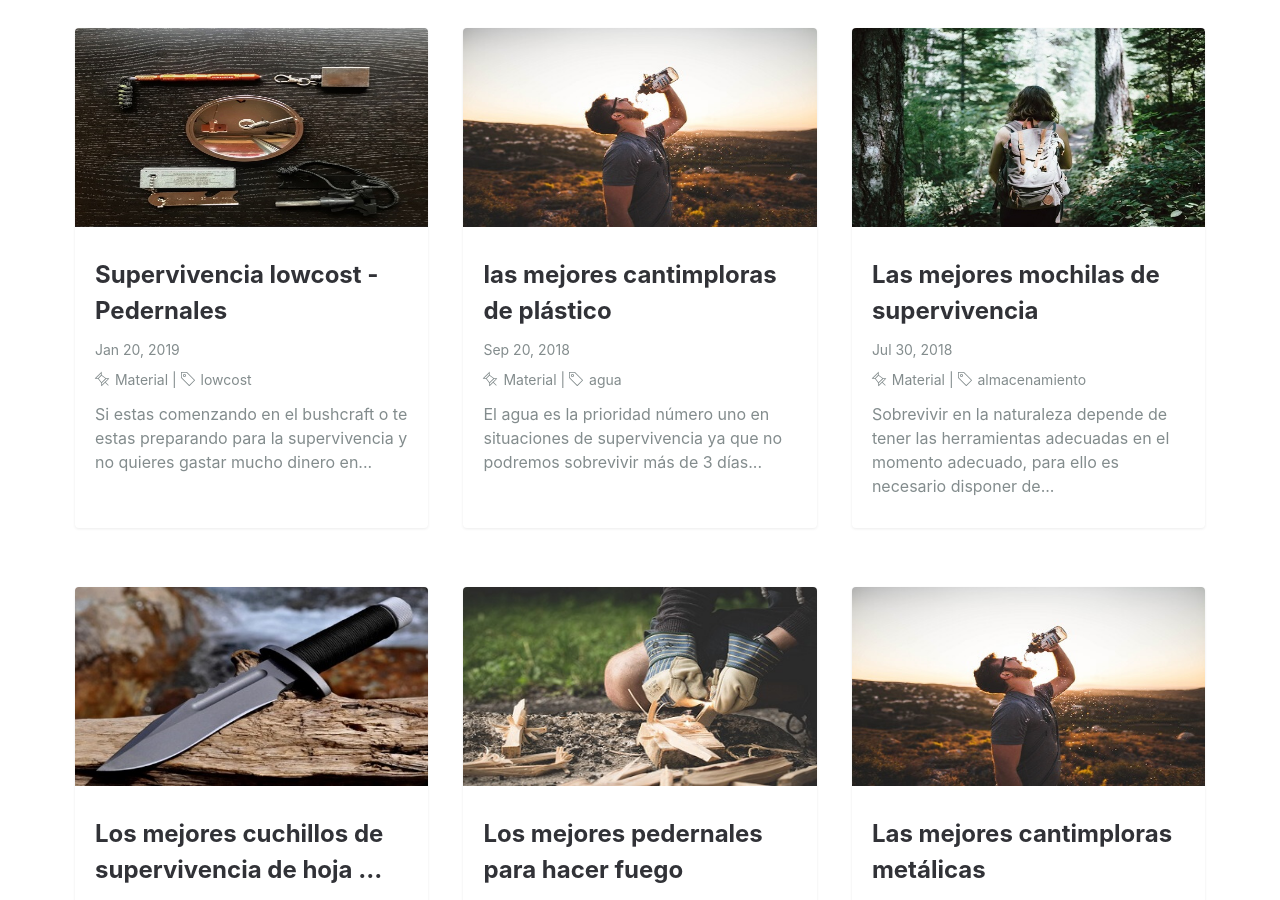
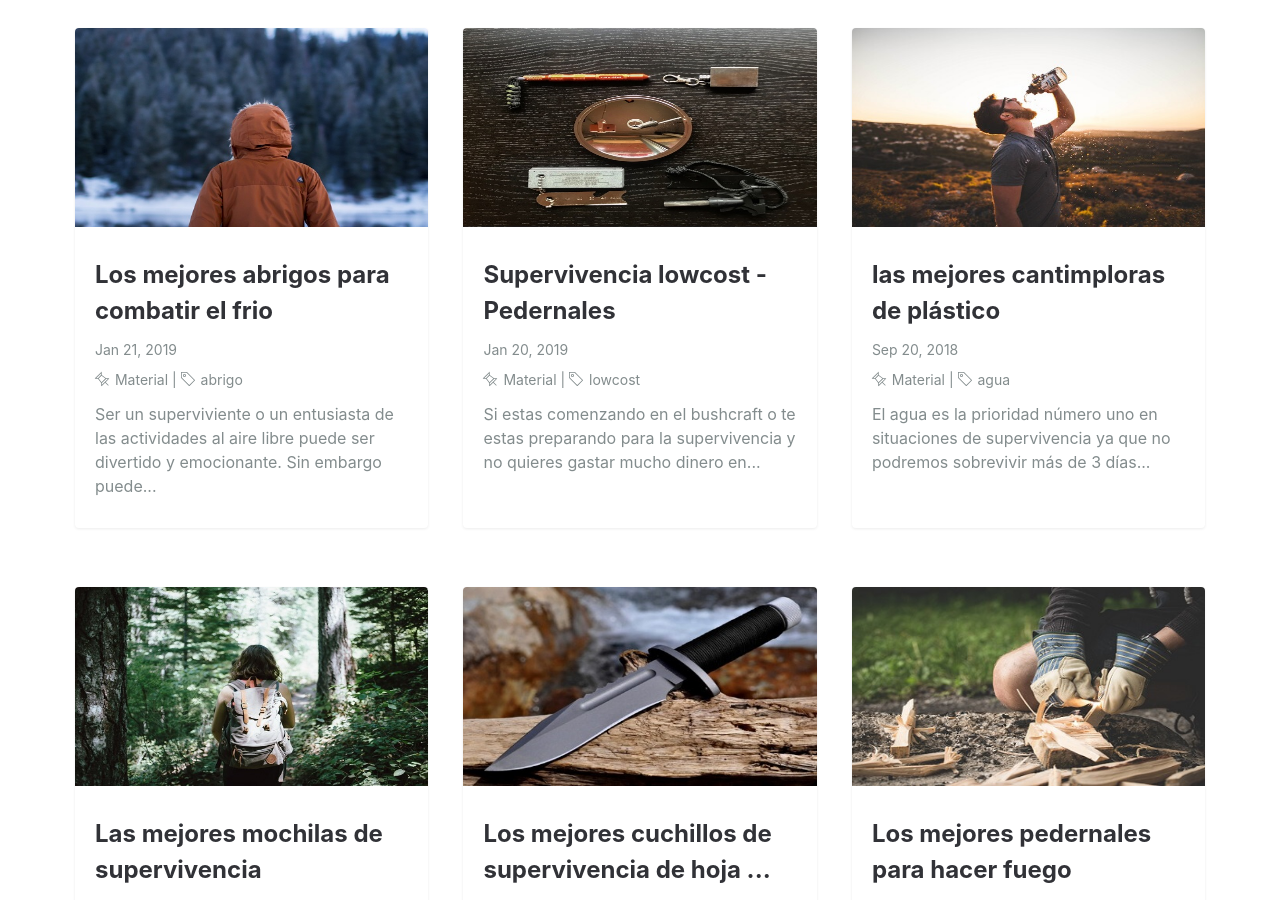
Before and after one commit to todosp/tdps, a Jekyll site: the page built from categories/material.html, in a window 1280 px wide and 900 px high, scrolled down 312 px. Built offline with Jekyll 4.4.1, drawn with Linux system fonts in a browser that asks for light colours; some of the changed lines change nothing that is shown.

Commit message:
post jackets

```diff
--- /dev/null
+++ b/_posts/2019-01-21-los-mejores-abrigos-para-el.frio.md
@@ -0,0 +1,145 @@
+---
+layout: post
+title: Los mejores abrigos para combatir el frio
+featured-img: chaquetas
+summary: Ser un superviviente o un entusiasta de las actividades al aire libre puede ser divertido y emocionante. Sin embargo puede ser frustrante si llevas el equipamento necesario. Por ello una chaqueta de supervivencia es un elemento imprescindible para mantenernos aislados y secos con tiempo desfavorable.
+categories: Material
+tags: abrigo
+comments: true
+---
+
+
+<p>Ser un superviviente o un entusiasta del bushcraft puede ser divertido y excitante. Pero también puede ser frustrante, y a veces, puedes ponerte en riesgo. Afortunadamente ,siempre que vayas equipado y tengas las destrezas necesarias, podrás con todo. Uno de los elementos que no pueden faltar es una buena chaqueta de supervivencia, que te mantenga caliente durante el frio invernal.</p>
+
+<p>Cuando llevas puesta la chaqueta correcta, te sentirás más cómodo y seguro. Incluso en temperaturas bajo cero un buen abrigo te permitirá superar cualquier obstaculo o tarea que necesites realizar.</p>
+
+<p>Si estas buscando un nuevo abrigo y no sabes cual comprar, este post te echará una mano en esa tarea. Te traemos algunos de los mejores productos que te permitirán ir cómodo con mal tiempo y así disfrutar de tus escapadas en la naturaleza.</p>
+
+<h1>¿Por que necesito una chaqueta de supervivencia?</h1>
+
+<p>Para sobrevivir al aire libre. Esta es la razón principal que necesitas para invertir en una buena chaqueta de supervivencia. Si piensas que cualquier abrigo es suficiente, estas equivocado. Tu chaqueta del día a día puede protegerte del frio, pero eso no es lo único que necesitas.</p>
+
+<p>Necesitas un chaquetón de supervivencia para hacer frente a las inclemencias e incertidumbre del aire libre. No solo estar aislado, sino también impermeabilizado para mantenerte seco. Tener costuras selladas y de alta calidad para que el agua no penetre en el interior. Sin embargo, a pesar de todos los elementos de protección tiene que ser liviano para mayor comodidad</p>
+
+<h1>¿Cuales son los tipos de abrigos de supervivencia?</h1>
+
+<p>Para decir cual comprar, necesitas estar familiarizado con los diferentes tipos disponibles y decidir cual es que mas se adecua a tus necesidades y preferencias:</p>
+
+<ul>
+  <li>chaqueta cortavientos: Esta chaqueta es la primera línea de defensa contra la nieve, lluvia y viento. Es versátil porque es delgada y ligera. No tiene aislamiento, por lo que no es efectiva si te encuentras en lugares extremadamente fríos. Suelen estar hechas de materiales sintéticos</li>
+  <li>Chaquetón blando: Este es quizás el abrigo más común de todos. Tiene un suave y flexible cuerpo y ofrece protección del viento y del tiempo extremo. También te mantiene seco y cómodo incluso cuando el exterior esta mojado. Es elástico, lo cual es genial si tienes que moverte mucho, como en una caminata.</li>
+  <li>Chaquetón aislante: Si esperas encontrarte con un frío extremo en tus aventuras, esta es tu mejor opción. La mayoría de las veces, contienen un relleno de plumón o de materiales sintéticos, que harán la chaqueta lo suficientemente gruesa para combatir el frío y asegurarse de que no penetre.</li>
+  <li>Chaquetón de lana: Muchas chaquetas están hechas de poliester con propiedades similares a la lana. Son una buena opción cuando hace frío pero no demasiado.</li>
+</ul>
+
+<h1>Como elegir el mejor abrigo</h1>
+
+<p>Anteriormente hemos listado algunas de las mejores opciones que puedes tener ene cuenta, a continuación listamos algunos de los factores mas importantes a considerar para reducir las opciones:</p>
+
+<ul>
+  <li>Tiempo: Piensa en donde usaras el abrigo. ¿Es un lugar con lluvias o nevadas fuertes? ¿Es un lugar frio pero sin lluvia? Una vez que sepas más sobre el tiempo será mas fácil decidir que chaqueta de supervivencia elegir.</li>
+  <li>Materiales: Presta atención a los materiales usados para hacer el interior y el exterior de la chaqueta. Algunos de los materiales más comúnes incluyen nylon y poliester.</li>
+  <li>Impermeabilidad: Para protegerte de la lluvia y mantenerte seco. Existen abrigos con una excelente impermeabilidad.</li>
+  <li>Bolsillos: Cuantos más mejor, incuyendo algunos con cremalleras. Deben permitir guardar los elementos mas preciados y acceder a ellos de forma sencilla.</li>
+  <li>Estilo: La estética no es algo que debas ignorar.</li>
+</ul>
+
+<h1>Los mejores abrigos de supervivencia</h1>
+
+<p>En esta sección te traemos abrigos que realmente merencen su dinero. Además te damos buenas razones para su elección.</p>
+
+<h2>North Face Thermoball Full Zip</h2>
+
+<a href="https://www.amazon.es/gp/product/B078H7WNBL/ref=as_li_tl?ie=UTF8&camp=3638&creative=24630&creativeASIN=B078H7WNBL&linkCode=as2&tag=tdspvv-21&linkId=9dc4f2059627b358e39a4c0fd1a2b3ca" imageanchor="1" ><img  src="https://images-na.ssl-images-amazon.com/images/I/91av91hOjzL._SX522_.jpg" class="product-img" alt="North Face Thermoball Full Zip" /></a>
+
+<p>Hecha por una de las marcas mas populares de equipamiento para el aire libre, puedes estar seguro que esta chaqueta es lo que necesitas para sobrevivir.</p>
+
+<p>la parte externa 100% de nylon, lo que la hace muy ligera. La parte interior es 100% poliester para proporcionar calor sin un gran volumen y peso.</p>
+
+<p>Una de las características innovadoras de este producto es el aislamiento sintético PrimaLoft. Incluso estando el exterior mojado, permanecerás caliente.</p>
+
+<p>En la parte inferior de la chqueta, hay bolsillos para las manos con cremalleras para guardar cualquier cosa que necesites.</p>
+
+<p>A pesar de ser gruesa y aislante, se trata de una chaqueta liviana, por lo que es perfecta para llevarla allí donde vayas.</p>
+<p>Podéis conseguirla <a target="_blank" href="https://www.amazon.es/gp/product/B00V9XMEYW/ref=as_li_tl?ie=UTF8&camp=3638&creative=24630&creativeASIN=B00V9XMEYW&linkCode=as2&tag=tdspvv-21&linkId=78a3cb5dadcae9e87b3262c462d742f0">aquí</a><img src="//ir-es.amazon-adsystem.com/e/ir?t=tdspvv-21&l=am2&o=30&a=B00V9XMEYW" width="1" height="1" border="0" alt="" style="border:none !important; margin:0px !important;" /></p>
+
+<h2>Arctix Tundra</h2>
+
+<a href="https://www.amazon.es/gp/product/B00V9XMEYW/ref=as_li_tl?ie=UTF8&camp=3638&creative=24630&creativeASIN=B00V9XMEYW&linkCode=as2&tag=tdspvv-21&linkId=ec21e5c98f76afecc2874e8097550fce" imageanchor="1" ><img  src="https://images-na.ssl-images-amazon.com/images/I/91xoQfNH6ZL._SY879_.jpg" class="product-img" alt="Artix tundra" /></a>
+
+<p>Con esta chaqueta enfrentarse a los elementos será mucho mas fácil. Las costuras estan selladas, lo que te ayudará a mantenerte seco</p>
+
+<p>
+Como buen elemento de alto rendimiento al aire libre , su construcción multicapas no solo la hace duradera sino que también la hace lo suficientemente gruesa como para combatir las frias temperaturas. Viene con microcámaras que atrapan el calor para mantenerte abrigado durante todo el día. A pesar de su aislamiento excepcional sigue siendo liviana.
+</p>
+
+<p>Esta hecha de un material muy resistente que combate las abrasiones y otra difíciles condiciones.</p>
+
+<p>
+Podéis conseguirla <a target="_blank" href="https://www.amazon.es/gp/product/B00V9XMEYW/ref=as_li_tl?ie=UTF8&camp=3638&creative=24630&creativeASIN=B00V9XMEYW&linkCode=as2&tag=tdspvv-21&linkId=ec21e5c98f76afecc2874e8097550fce">aquí</a><img src="//ir-es.amazon-adsystem.com/e/ir?t=tdspvv-21&l=am2&o=30&a=B00V9XMEYW" width="1" height="1" border="0" alt="" style="border:none !important; margin:0px !important;" />
+</p>
+
+<p>
+Además incluye una capucha extraíble y un forro reflectante para mayor visibilidad. Tiene una gran cantidad de bolsillos que proporcionan un fácil acceso a las cosas que lleves contigo
+</p>
+
+<h1>Chaqueta Soft Shell Rothco Special Ops</h1>
+
+<a href="https://www.amazon.es/gp/product/B005SR0KUK/ref=as_li_tl?ie=UTF8&camp=3638&creative=24630&creativeASIN=B005SR0KUK&linkCode=as2&tag=tdspvv-21&linkId=72480ffc35bae58e9c8744292c6dc365" imageanchor="1" ><img  src="https://images-na.ssl-images-amazon.com/images/I/71dL7S3kYxL._SL1500_.jpg" class="product-img" alt="Soft shell rothco" /></a>
+
+<p>El exterior de esta chaqueta es de poliéster impermeable. La tela también es transpirable y absorve la humedad, lo que te mantendrá seco por dentro. esta construida en tres capaz lo que la hace muy eficaz contra el viento y a la vez mantenerte caliente.</p>
+
+<p>El cuello forrado de vellón también es un plus y además la hace muy cómoda. Esto también ayuda a mantenerte caliente.</p>
+
+<p>Dabajo de los brazos, también  hay cremalleras que sonmuy buenas para ventilar. También cuenta con cierres en las muñecas muy buenos.</p>
+
+
+<p>Podéis conseguirla <a target="_blank" href="https://www.amazon.es/gp/product/B005SR0KUK/ref=as_li_tl?ie=UTF8&camp=3638&creative=24630&creativeASIN=B005SR0KUK&linkCode=as2&tag=tdspvv-21&linkId=d45deb588a9bdf7a1f5f507a90bb9c3f">aquí</a><img src="//ir-es.amazon-adsystem.com/e/ir?t=tdspvv-21&l=am2&o=30&a=B005SR0KUK" width="1" height="1" border="0" alt="" style="border:none !important; margin:0px !important;" /></p>
+
+<h1>Columbia Frost-Fighter</h1>
+
+<a href="https://www.amazon.es/gp/product/B00HQ4JX2O/ref=as_li_tl?ie=UTF8&camp=3638&creative=24630&creativeASIN=B00HQ4JX2O&linkCode=as2&tag=tdspvv-21&linkId=1139d2759e62a6626105c641af26824a" imageanchor="1" ><img  src="https://images-na.ssl-images-amazon.com/images/I/91%2B0%2BLL6nSL._UX679_.jpg" class="product-img" alt="Columbia Frost-Fighter" /></a>
+
+<p>Este es otro gran producto, además de una gran marca de deportes al aire libre como es Columbia.</p>
+<p>La parte exterior y el forro de la chaqueta esta hechos 100% poliéster, el forro interior es 100% nylon. Estos materiales aseguran que la chaqueta combatirá el frio extremo y te mantendrá caliente. </p>
+
+<p>Esta chaqueta tiene puños de sujecion, materiales resistentes a la abrasión y bolsillos con cremalleras para las manos. Además el tejido con tecnología Omni-shield permite repeler el agua y las manchas.</p>
+
+
+<p>Podéis conseguirlo <a target="_blank" href="https://www.amazon.es/gp/product/B00HQ4JX2O/ref=as_li_tl?ie=UTF8&camp=3638&creative=24630&creativeASIN=B00HQ4JX2O&linkCode=as2&tag=tdspvv-21&linkId=1139d2759e62a6626105c641af26824a">aquí</a><img src="//ir-es.amazon-adsystem.com/e/ir?t=tdspvv-21&l=am2&o=30&a=B00HQ4JX2O" width="1" height="1" border="0" alt="" style="border:none !important; margin:0px !important;" /></p>
+
+<h1>Chaqueta de montaña de Bear Grylls</h1>
+
+<a href="https://www.amazon.es/gp/product/B00DPDOB6S/ref=as_li_tl?ie=UTF8&camp=3638&creative=24630&creativeASIN=B00DPDOB6S&linkCode=as2&tag=tdspvv-21&linkId=05d928bb5e925d772fb04ac69c2c5fa8" imageanchor="1" ><img  src="https://images-na.ssl-images-amazon.com/images/I/81wGnZCI4JL._SX522_.jpg" class="product-img" alt="Chaqueta Bear Grylls" /></a>
+
+<p>Destaca su diseño informal. La tela es 100% de poliamida recubierta de poliuretano. Viene con un forro de poliéster. Los materiales son ligeros , pero ofrece una gran protección contra el frío, aunque es cierto, que no tanto como otras chaquetas mas gruesas</p>
+
+<p>Es impermeable y sus costuras están selladas para mantener el agua fuera de la chaqueta. Los puños son ajustables, además la chaqueta tiene cordones interiores para un mejor ajuste.</p>
+
+<p>Podéis conseguirlo <a target="_blank" href="https://www.amazon.es/gp/product/B00DPDOB6S/ref=as_li_tl?ie=UTF8&camp=3638&creative=24630&creativeASIN=B00DPDOB6S&linkCode=as2&tag=tdspvv-21&linkId=05d928bb5e925d772fb04ac69c2c5fa8">aquí</a><img src="//ir-es.amazon-adsystem.com/e/ir?t=tdspvv-21&l=am2&o=30&a=B00DPDOB6S" width="1" height="1" border="0" alt="" style="border:none !important; margin:0px !important;" /></p>
+
+
+<h1>Chaqueta softshell TACVASEN</h1>
+
+<a href="https://www.amazon.es/gp/product/B01M7O8MVX/ref=as_li_tl?ie=UTF8&camp=3638&creative=24630&creativeASIN=B01M7O8MVX&linkCode=as2&tag=tdspvv-21&linkId=ccf05f23af6226bacc1f42e86204ecbc" imageanchor="1" ><img  src="https://images-na.ssl-images-amazon.com/images/I/71JHALmh7ML._SX425_.jpg" class="product-img" alt="Softshell TACVASEN" /></a>
+
+<p>Una cosa que lo convierte en la chaqueta de supervivencia perfecta es el hecho de que es resistente al viento y al agua. Además es transpirable, lo que significa que su comodidad no se ve comprometida al tiempo que ofrece protección contra el entorno externo.</p>
+
+<p>Por último, la chaqueta tiene bolsillos con cremallera con mucho espacio para llevar nuestras herramientas de supervivencia.</p>
+
+<p>Podéis conseguirla <a target="_blank" href="https://www.amazon.es/gp/product/B01M7O8MVX/ref=as_li_tl?ie=UTF8&camp=3638&creative=24630&creativeASIN=B01M7O8MVX&linkCode=as2&tag=tdspvv-21&linkId=ccf05f23af6226bacc1f42e86204ecbc">aquí</a><img src="//ir-es.amazon-adsystem.com/e/ir?t=tdspvv-21&l=am2&o=30&a=B01M7O8MVX" width="1" height="1" border="0" alt="" style="border:none !important; margin:0px !important;" /></p>
+
+<h1>Ternua shive</h1>
+
+<a href="https://www.amazon.es/gp/product/B07B5DLJ1V/ref=as_li_tl?ie=UTF8&camp=3638&creative=24630&creativeASIN=B07B5DLJ1V&linkCode=as2&tag=tdspvv-21&linkId=e10f728823e39e4bcf93cee7c2886c64" imageanchor="1" ><img  src="https://images-na.ssl-images-amazon.com/images/I/912VSbEPqbL._SX425_.jpg" class="product-img" alt="Ternua shive" /></a>
+
+<p>Ternua es un marca española que comenzó vistiendo a alpinistas, por lo que saben bien como combatir el frio extremo.</p>
+
+<p>Esta chaqueta esta realizada con materiales reciclados de gran calidad. La parte exterior esta tratada para repeler el agua y además es transpirable y muy ligera. Con esta chaqueta estarás seco y aislado.</p>
+
+<p>Tiene dos bolsillos con cremallera para las manos y otro en el pecho.</p>
+
+<p>Podéis conseguirla <a target="_blank" href="https://www.amazon.es/gp/product/B07B5DLJ1V/ref=as_li_tl?ie=UTF8&camp=3638&creative=24630&creativeASIN=B07B5DLJ1V&linkCode=as2&tag=tdspvv-21&linkId=e10f728823e39e4bcf93cee7c2886c64">aquí</a><img src="//ir-es.amazon-adsystem.com/e/ir?t=tdspvv-21&l=am2&o=30&a=B07B5DLJ1V" width="1" height="1" border="0" alt="" style="border:none !important; margin:0px !important;" /></p>
+
+
+<p>En resumen, una buena chaqueta de supervivencia es un elemento imprescindible para mantenerte protegido contra los elementos al aire libre, a la vez de sentirte cómodo. Hay muchas chaquetas en el mercado de gran calidad. Si tenéis alguna favorite que no hayamos nombrado, por favor, compartidla con nosotros.</p>
```
Also changed, not shown: _posts/2018-08-20-supervivencia-bushcraft.md (line endings or trailing spaces), assets/img/posts/chaquetas.jpg (added), assets/img/posts/chaquetas_placehold.jpg (added), assets/img/posts/chaquetas_sm.jpg (added), assets/img/posts/chaquetas_thumb.jpg (added), assets/img/posts/chaquetas_thumb@2x.jpg (added), assets/img/posts/chaquetas_xs.jpg (added).
